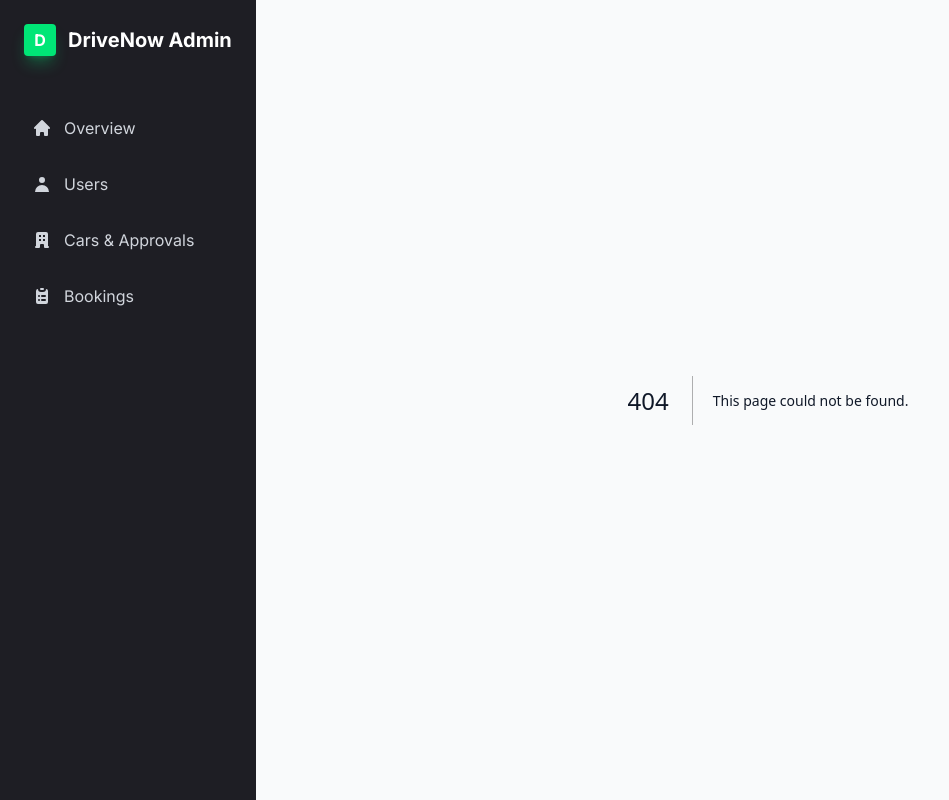
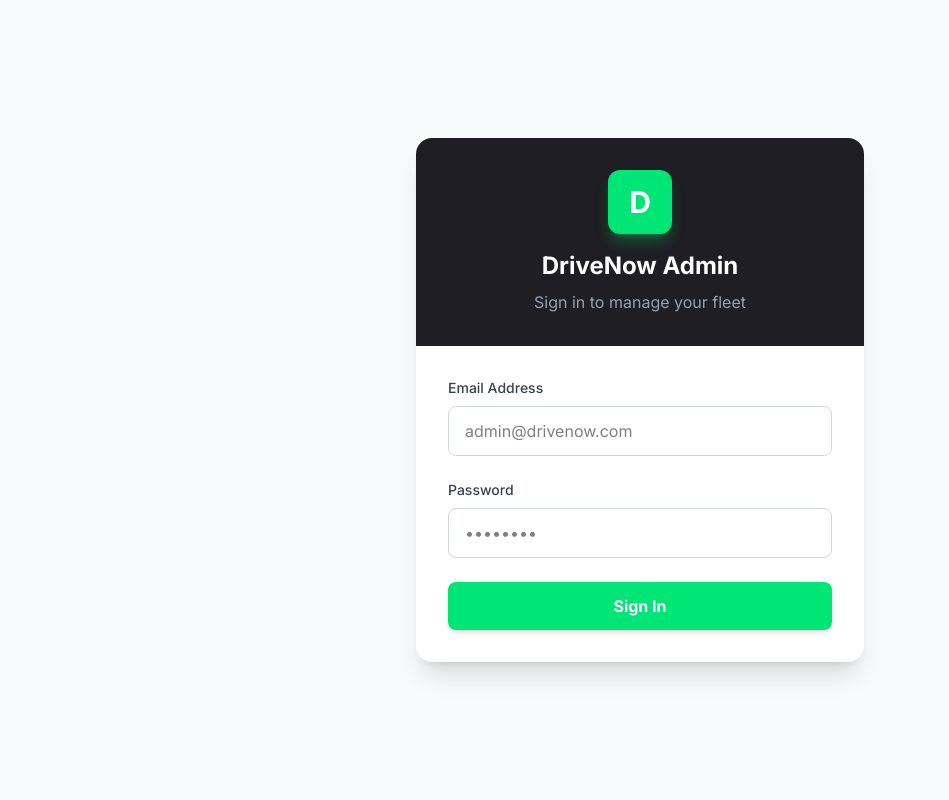
Before and after one commit to Thokalamukesh/Rental_cars, a Next.js app: page /login in a window 1280 px wide. Before the commit this address had no page. Shown: the whole page, without its empty margins (0-949 px from the left). Built offline with nearby package versions, Linux system fonts and the light colour scheme; no server answers.

Commit message:
Implement Supabase Auth and Login UI

```diff
--- a/app/layout.tsx
+++ b/app/layout.tsx
@@ -2,6 +2,7 @@ import type { Metadata } from 'next';
 import { Inter } from 'next/font/google';
 import './globals.css';
 import Link from 'next/link';
+import { createClient } from '@/lib/supabase/server';
 
 const inter = Inter({ subsets: ['latin'] });
 
@@ -10,11 +11,25 @@ export const metadata: Metadata = {
   description: 'Admin dashboard for DriveNow car rental platform',
 };
 
-export default function RootLayout({
+export default async function RootLayout({
   children,
 }: Readonly<{
   children: React.ReactNode;
 }>) {
+  const supabase = await createClient();
+  const { data: { user } } = await supabase.auth.getUser();
+
+  // If no user, just render the content (like the Login page) without the sidebar
+  if (!user) {
+    return (
+      <html lang="en">
+        <body className={inter.className}>
+          {children}
+        </body>
+      </html>
+    );
+  }
+
   return (
     <html lang="en">
       <body className={inter.className}>
@@ -35,7 +50,7 @@ export default function RootLayout({
               </Link>
               <Link href="/users" className="flex items-center gap-3 px-4 py-3 text-gray-300 hover:bg-white/5 hover:text-white rounded-lg transition-colors">
                 <svg xmlns="http://www.w3.org/2000/svg" className="h-5 w-5" viewBox="0 0 20 20" fill="currentColor"><path fillRule="evenodd" d="M10 9a3 3 0 100-6 3 3 0 000 6zm-7 9a7 7 0 1114 0H3z" clipRule="evenodd" /></svg>
-                Users
+                Manage Shops
               </Link>
               <Link href="/cars" className="flex items-center gap-3 px-4 py-3 text-gray-300 hover:bg-white/5 hover:text-white rounded-lg transition-colors">
                 <svg xmlns="http://www.w3.org/2000/svg" className="h-5 w-5" viewBox="0 0 20 20" fill="currentColor"><path fillRule="evenodd" d="M4 4a2 2 0 012-2h8a2 2 0 012 2v12a1 1 0 110 2h-3a1 1 0 01-1-1v-2a1 1 0 00-1-1H9a1 1 0 00-1 1v2a1 1 0 01-1 1H4a1 1 0 110-2V4zm3 1h2v2H7V5zm2 4H7v2h2V9zm2-4h2v2h-2V5zm2 4h-2v2h2V9z" clipRule="evenodd" /></svg>
@@ -46,6 +61,18 @@ export default function RootLayout({
                 Bookings
               </Link>
             </nav>
+            <div className="p-4 border-t border-white/10">
+              <form action={async () => {
+                'use server';
+                const s = await createClient();
+                await s.auth.signOut();
+              }}>
+                <button className="w-full py-2 text-sm text-gray-400 hover:text-white flex items-center justify-center gap-2 transition-colors">
+                  <svg xmlns="http://www.w3.org/2000/svg" className="h-5 w-5" viewBox="0 0 20 20" fill="currentColor"><path fillRule="evenodd" d="M3 3a1 1 0 00-1 1v12a1 1 0 102 0V4a1 1 0 00-1-1zm10.293 9.293a1 1 0 001.414 1.414l3-3a1 1 0 000-1.414l-3-3a1 1 0 10-1.414 1.414L14.586 9H7a1 1 0 100 2h7.586l-1.293 1.293z" clipRule="evenodd" /></svg>
+                  Sign Out
+                </button>
+              </form>
+            </div>
           </aside>
 
           {/* Main Content Area */}
--- /dev/null
+++ b/app/login/actions.ts
@@ -0,0 +1,23 @@
+'use server'
+
+import { revalidatePath } from 'next/cache'
+import { redirect } from 'next/navigation'
+import { createClient } from '@/lib/supabase/server'
+
+export async function login(formData: FormData) {
+  const supabase = await createClient()
+
+  const data = {
+    email: formData.get('email') as string,
+    password: formData.get('password') as string,
+  }
+
+  const { error } = await supabase.auth.signInWithPassword(data)
+
+  if (error) {
+    redirect('/login?error=' + error.message)
+  }
+
+  revalidatePath('/', 'layout')
+  redirect('/')
+}
--- /dev/null
+++ b/app/login/page.tsx
@@ -0,0 +1,64 @@
+import { login } from './actions'
+
+export default async function LoginPage(props: { searchParams: Promise<{ error?: string }> }) {
+  const searchParams = await props.searchParams
+  return (
+    <div className="flex h-screen w-full items-center justify-center bg-gray-50 px-4">
+      <div className="w-full max-w-md bg-white rounded-2xl shadow-xl overflow-hidden">
+        <div className="bg-[#1E1E24] p-8 text-center">
+          <div className="w-16 h-16 bg-[#00E676] rounded-xl flex items-center justify-center font-bold text-white text-3xl shadow-lg shadow-[#00E676]/30 mx-auto mb-4">
+            D
+          </div>
+          <h1 className="text-2xl font-bold text-white">DriveNow Admin</h1>
+          <p className="text-gray-400 mt-2">Sign in to manage your fleet</p>
+        </div>
+
+        <div className="p-8">
+          {searchParams?.error && (
+            <div className="mb-6 p-4 bg-red-50 text-red-600 rounded-lg text-sm border border-red-100 flex items-center gap-2">
+              <svg xmlns="http://www.w3.org/2000/svg" className="h-5 w-5" viewBox="0 0 20 20" fill="currentColor"><path fillRule="evenodd" d="M18 10a8 8 0 11-16 0 8 8 0 0116 0zm-7 4a1 1 0 11-2 0 1 1 0 012 0zm-1-9a1 1 0 00-1 1v4a1 1 0 102 0V6a1 1 0 00-1-1z" clipRule="evenodd" /></svg>
+              {searchParams.error}
+            </div>
+          )}
+
+          <form className="space-y-6">
+            <div>
+              <label className="block text-sm font-medium text-gray-700 mb-2" htmlFor="email">
+                Email Address
+              </label>
+              <input
+                id="email"
+                name="email"
+                type="email"
+                required
+                className="w-full px-4 py-3 rounded-lg border border-gray-300 focus:ring-2 focus:ring-[#00E676] focus:border-[#00E676] outline-none transition-all"
+                placeholder="admin@drivenow.com"
+              />
+            </div>
+
+            <div>
+              <label className="block text-sm font-medium text-gray-700 mb-2" htmlFor="password">
+                Password
+              </label>
+              <input
+                id="password"
+                name="password"
+                type="password"
+                required
+                className="w-full px-4 py-3 rounded-lg border border-gray-300 focus:ring-2 focus:ring-[#00E676] focus:border-[#00E676] outline-none transition-all"
+                placeholder="••••••••"
+              />
+            </div>
+
+            <button
+              formAction={login}
+              className="w-full bg-[#00E676] hover:bg-[#00c968] text-white font-bold py-3 px-4 rounded-lg shadow-md transition-colors flex justify-center"
+            >
+              Sign In
+            </button>
+          </form>
+        </div>
+      </div>
+    </div>
+  )
+}
--- /dev/null
+++ b/lib/supabase.ts
@@ -0,0 +1,6 @@
+import { createClient } from '@supabase/supabase-js';
+
+const supabaseUrl = process.env.NEXT_PUBLIC_SUPABASE_URL!;
+const supabaseAnonKey = process.env.NEXT_PUBLIC_SUPABASE_ANON_KEY!;
+
+export const supabase = createClient(supabaseUrl, supabaseAnonKey);
--- /dev/null
+++ b/lib/supabase/server.ts
@@ -0,0 +1,29 @@
+import { createServerClient, type CookieOptions } from '@supabase/ssr'
+import { cookies } from 'next/headers'
+
+export async function createClient() {
+  const cookieStore = await cookies()
+
+  return createServerClient(
+    process.env.NEXT_PUBLIC_SUPABASE_URL!,
+    process.env.NEXT_PUBLIC_SUPABASE_ANON_KEY!,
+    {
+      cookies: {
+        getAll() {
+          return cookieStore.getAll()
+        },
+        setAll(cookiesToSet) {
+          try {
+            cookiesToSet.forEach(({ name, value, options }) =>
+              cookieStore.set(name, value, options)
+            )
+          } catch {
+            // The `setAll` method was called from a Server Component.
+            // This can be ignored if you have middleware refreshing
+            // user sessions.
+          }
+        },
+      },
+    }
+  )
+}
--- /dev/null
+++ b/middleware.ts
@@ -0,0 +1,65 @@
+import { NextResponse, type NextRequest } from 'next/server'
+import { createServerClient } from '@supabase/ssr'
+
+export async function middleware(request: NextRequest) {
+  let supabaseResponse = NextResponse.next({
+    request,
+  })
+
+  const supabase = createServerClient(
+    process.env.NEXT_PUBLIC_SUPABASE_URL!,
+    process.env.NEXT_PUBLIC_SUPABASE_ANON_KEY!,
+    {
+      cookies: {
+        getAll() {
+          return request.cookies.getAll()
+        },
+        setAll(cookiesToSet) {
+          cookiesToSet.forEach(({ name, value, options }) => request.cookies.set(name, value))
+          supabaseResponse = NextResponse.next({
+            request,
+          })
+          cookiesToSet.forEach(({ name, value, options }) =>
+            supabaseResponse.cookies.set(name, value, options)
+          )
+        },
+      },
+    }
+  )
+
+  const {
+    data: { user },
+  } = await supabase.auth.getUser()
+
+  if (
+    !user &&
+    !request.nextUrl.pathname.startsWith('/login')
+  ) {
+    // no user, potentially respond by redirecting the user to the login page
+    const url = request.nextUrl.clone()
+    url.pathname = '/login'
+    return NextResponse.redirect(url)
+  }
+
+  // If user is logged in but tries to access login page, redirect to home
+  if (user && request.nextUrl.pathname.startsWith('/login')) {
+    const url = request.nextUrl.clone()
+    url.pathname = '/'
+    return NextResponse.redirect(url)
+  }
+
+  return supabaseResponse
+}
+
+export const config = {
+  matcher: [
+    /*
+     * Match all request paths except for the ones starting with:
+     * - _next/static (static files)
+     * - _next/image (image optimization files)
+     * - favicon.ico (favicon file)
+     * - images, public files
+     */
+    '/((?!_next/static|_next/image|favicon.ico|.*\\.(?:svg|png|jpg|jpeg|gif|webp)$).*)',
+  ],
+}
--- a/package.json
+++ b/package.json
@@ -9,6 +9,8 @@
     "lint": "eslint"
   },
   "dependencies": {
+    "@supabase/ssr": "^0.12.6",
+    "@supabase/supabase-js": "^2.109.0",
     "next": "16.3.4",
     "react": "19.2.8",
     "react-dom": "19.2.8"
```
Also changed, not shown: 1 other file (tests, documents, lock files or other folders).
